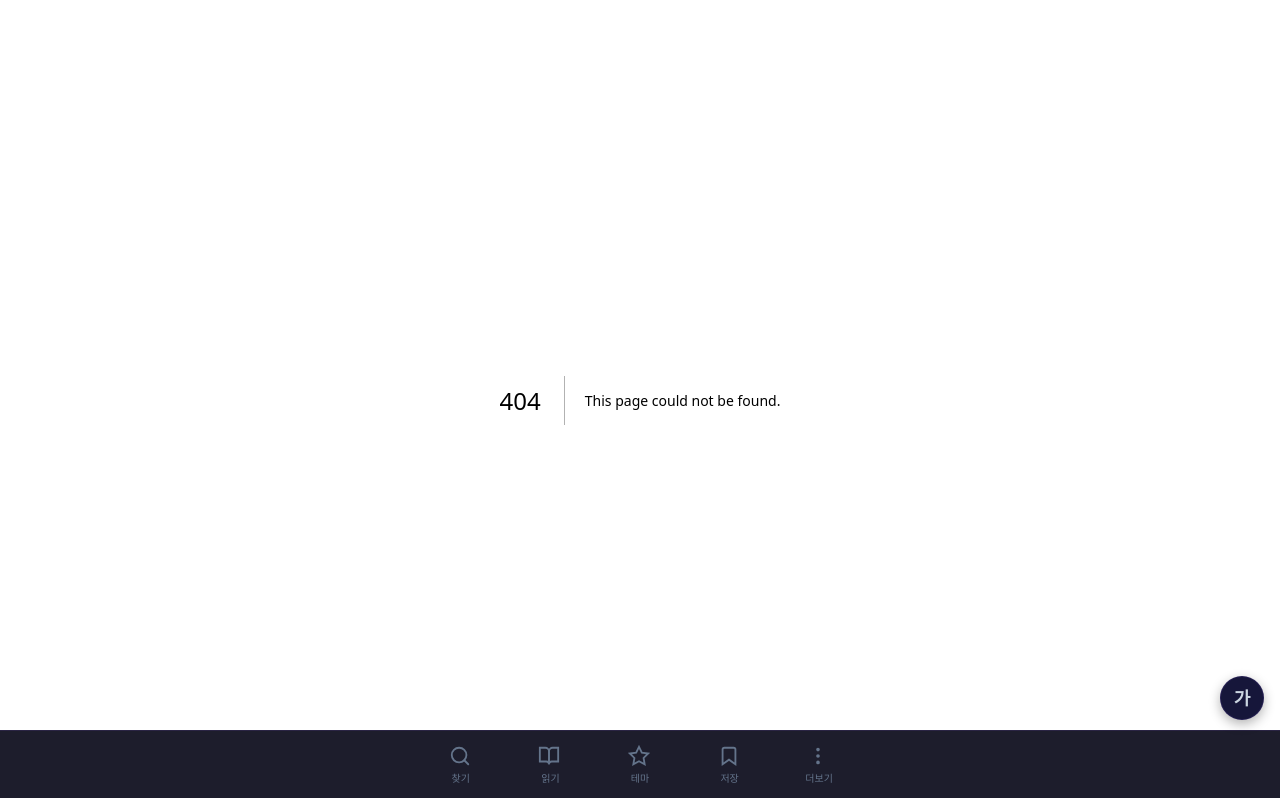
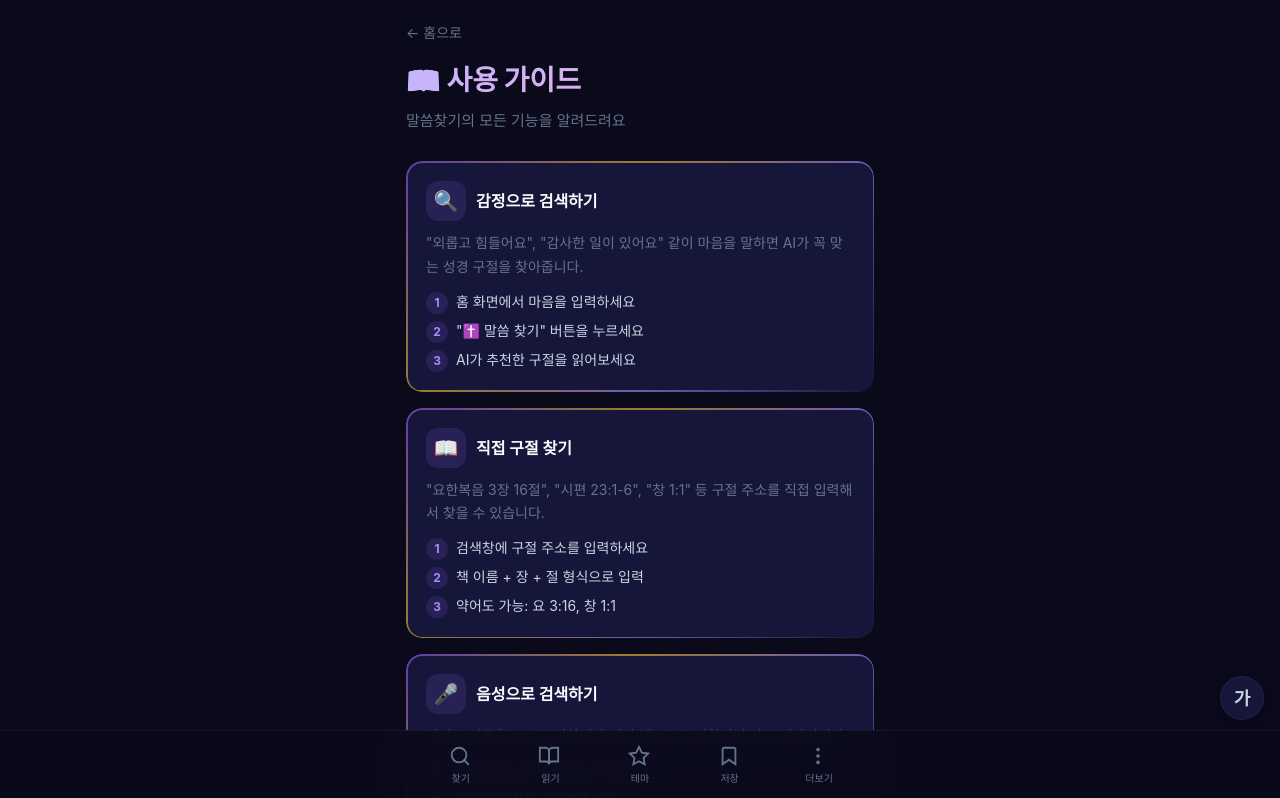
Before and after one commit to psh0825-max/bible-search, a Next.js app: page /guide in a window 1280 px wide. Before the commit this address had no page. Shown: the top 798 px of the page. Built offline with nearby package versions, Linux system fonts and the light colour scheme; a web font is replaced by a local one.

Commit message:
Add usage guide page

```diff
--- /dev/null
+++ b/src/app/guide/page.tsx
@@ -0,0 +1,107 @@
+'use client'
+import { motion } from 'motion/react'
+import Link from 'next/link'
+
+const SECTIONS = [
+  {
+    emoji: '🔍',
+    title: '감정으로 검색하기',
+    desc: '"외롭고 힘들어요", "감사한 일이 있어요" 같이 마음을 말하면 AI가 꼭 맞는 성경 구절을 찾아줍니다.',
+    steps: ['홈 화면에서 마음을 입력하세요', '"✝️ 말씀 찾기" 버튼을 누르세요', 'AI가 추천한 구절을 읽어보세요'],
+  },
+  {
+    emoji: '📖',
+    title: '직접 구절 찾기',
+    desc: '"요한복음 3장 16절", "시편 23:1-6", "창 1:1" 등 구절 주소를 직접 입력해서 찾을 수 있습니다.',
+    steps: ['검색창에 구절 주소를 입력하세요', '책 이름 + 장 + 절 형식으로 입력', '약어도 가능: 요 3:16, 창 1:1'],
+  },
+  {
+    emoji: '🎤',
+    title: '음성으로 검색하기',
+    desc: '마이크 버튼을 누르고 말하면 음성이 텍스트로 변환되어 자동 검색됩니다.',
+    steps: ['검색창 옆 🎤 버튼을 누르세요', '마이크 권한을 허용해주세요', '말하면 자동으로 검색됩니다'],
+  },
+  {
+    emoji: '📚',
+    title: '성경 읽기',
+    desc: '개역개정 66권 31,088절 전체를 읽을 수 있습니다. 구약 39권, 신약 27권.',
+    steps: ['하단 "읽기" 탭을 누르세요', '구약/신약 선택 후 책을 고르세요', '장을 선택하면 절이 표시됩니다'],
+  },
+  {
+    emoji: '⭐',
+    title: '구절 저장하기',
+    desc: '마음에 드는 구절을 북마크에 저장하고 나중에 다시 볼 수 있습니다.',
+    steps: ['구절 옆 ⭐ 버튼을 누르세요', '하단 "저장" 탭에서 확인하세요', '저장한 구절은 기기에 보관됩니다'],
+  },
+  {
+    emoji: '🎵',
+    title: '테마별 말씀',
+    desc: '사랑, 용기, 위로, 감사 등 10가지 테마로 분류된 구절을 바로 읽을 수 있습니다.',
+    steps: ['하단 "테마" 탭을 누르세요', '원하는 테마 카드를 선택하세요', '테마당 6개의 엄선된 구절이 있습니다'],
+  },
+  {
+    emoji: '🔊',
+    title: '구절 듣기 (TTS)',
+    desc: '구절을 음성으로 들을 수 있습니다. 한국어 음성 합성을 사용합니다.',
+    steps: ['구절 옆 🔊 버튼을 누르세요', '기기 음량을 확인해주세요', '다시 누르면 멈춥니다'],
+  },
+  {
+    emoji: '가',
+    title: '글씨 크기 조절',
+    desc: '오른쪽 하단의 "가" 버튼으로 글씨 크기를 4단계로 조절할 수 있습니다.',
+    steps: ['오른쪽 하단 "가" 버튼을 누르세요', '작게 / 보통 / 크게 / 아주 크게 선택', '설정은 자동 저장됩니다'],
+  },
+]
+
+export default function GuidePage() {
+  return (
+    <div style={{ maxWidth: '500px', margin: '0 auto', padding: '20px 16px' }}>
+      <div className="ambient-bg" />
+
+      {/* Header */}
+      <motion.div initial={{ opacity: 0, y: -10 }} animate={{ opacity: 1, y: 0 }} style={{ marginBottom: '28px' }}>
+        <Link href="/" style={{ display: 'inline-flex', alignItems: 'center', gap: '6px', color: 'var(--text-dim)', fontSize: '14px', marginBottom: '16px' }}>
+          ← 홈으로
+        </Link>
+        <h1 style={{ fontSize: '28px', fontWeight: 900, background: 'linear-gradient(135deg, #C4B5FD, #F9A8D4)', WebkitBackgroundClip: 'text', WebkitTextFillColor: 'transparent' }}>
+          📖 사용 가이드
+        </h1>
+        <p style={{ color: 'var(--text-dim)', fontSize: '15px', marginTop: '8px', lineHeight: 1.6 }}>
+          말씀찾기의 모든 기능을 알려드려요
+        </p>
+      </motion.div>
+
+      {/* Sections */}
+      <div style={{ display: 'flex', flexDirection: 'column', gap: '16px' }}>
+        {SECTIONS.map((s, i) => (
+          <motion.div key={i} initial={{ opacity: 0, y: 15 }} animate={{ opacity: 1, y: 0 }} transition={{ delay: i * 0.06 }}
+            className="gradient-border" style={{ background: 'var(--bg-card)', padding: '20px', position: 'relative', overflow: 'hidden' }}>
+            <div style={{ position: 'relative', zIndex: 1 }}>
+              <div style={{ display: 'flex', alignItems: 'center', gap: '10px', marginBottom: '10px' }}>
+                <div style={{ width: '40px', height: '40px', borderRadius: '12px', background: 'var(--accent-soft)', display: 'flex', alignItems: 'center', justifyContent: 'center', fontSize: '20px', flexShrink: 0 }}>
+                  {s.emoji}
+                </div>
+                <div style={{ fontSize: '16px', fontWeight: 700 }}>{s.title}</div>
+              </div>
+              <p style={{ color: 'var(--text-dim)', fontSize: '14px', lineHeight: 1.7, marginBottom: '12px' }}>{s.desc}</p>
+              <div style={{ display: 'flex', flexDirection: 'column', gap: '6px' }}>
+                {s.steps.map((step, j) => (
+                  <div key={j} style={{ display: 'flex', alignItems: 'flex-start', gap: '8px' }}>
+                    <span style={{ width: '22px', height: '22px', borderRadius: '50%', background: 'var(--accent-soft)', color: 'var(--accent-bright)', fontSize: '12px', fontWeight: 700, display: 'flex', alignItems: 'center', justifyContent: 'center', flexShrink: 0, marginTop: '1px' }}>{j + 1}</span>
+                    <span style={{ fontSize: '14px', color: 'var(--text-secondary)', lineHeight: 1.6 }}>{step}</span>
+                  </div>
+                ))}
+              </div>
+            </div>
+          </motion.div>
+        ))}
+      </div>
+
+      {/* Footer */}
+      <div style={{ textAlign: 'center', padding: '32px 0', fontSize: '13px', color: 'var(--text-dim)' }}>
+        <p>말씀찾기 by LightOn+ Lab</p>
+        <p style={{ marginTop: '4px', opacity: 0.6 }}>문의: psh0825@gmail.com</p>
+      </div>
+    </div>
+  )
+}
```
